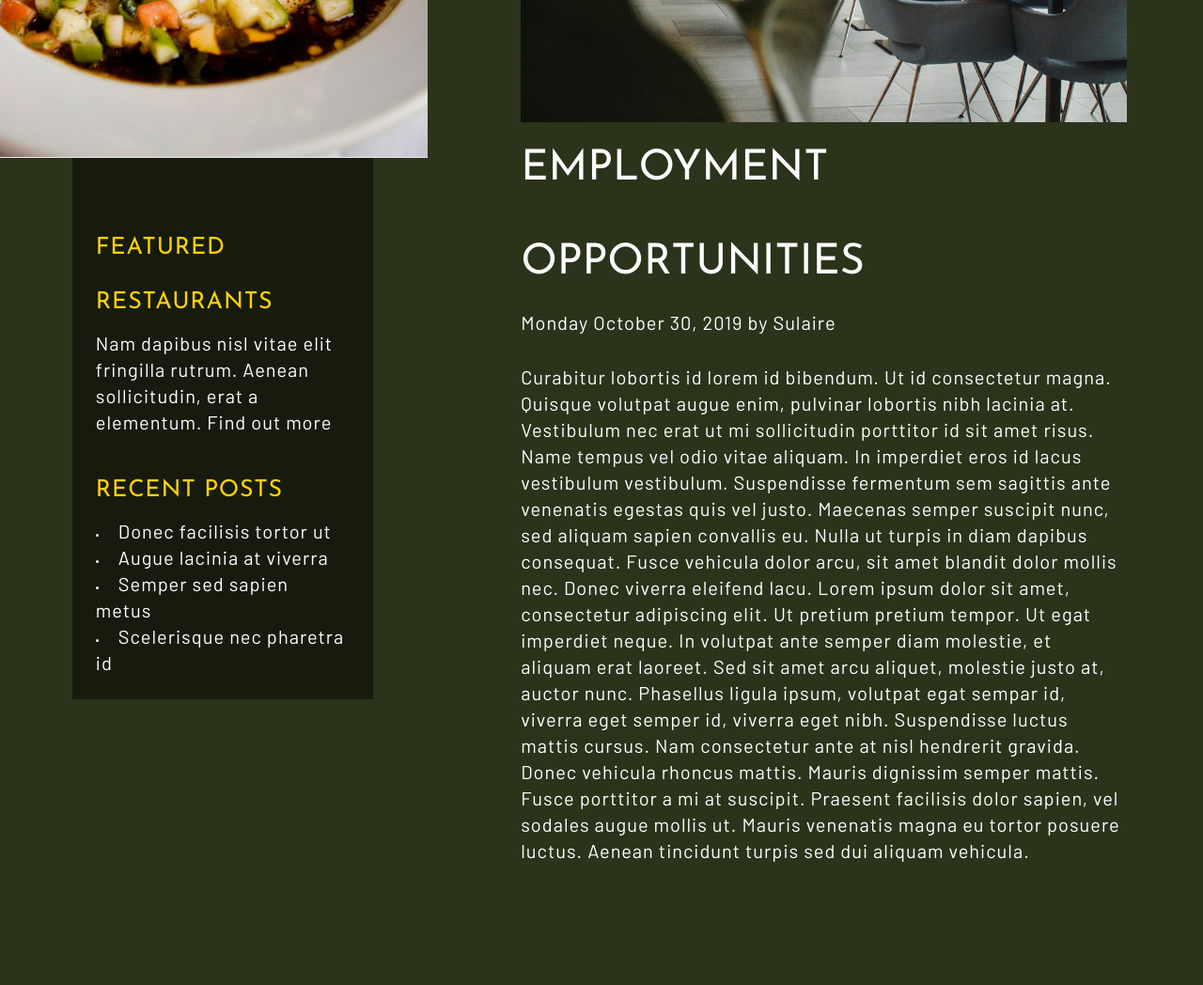
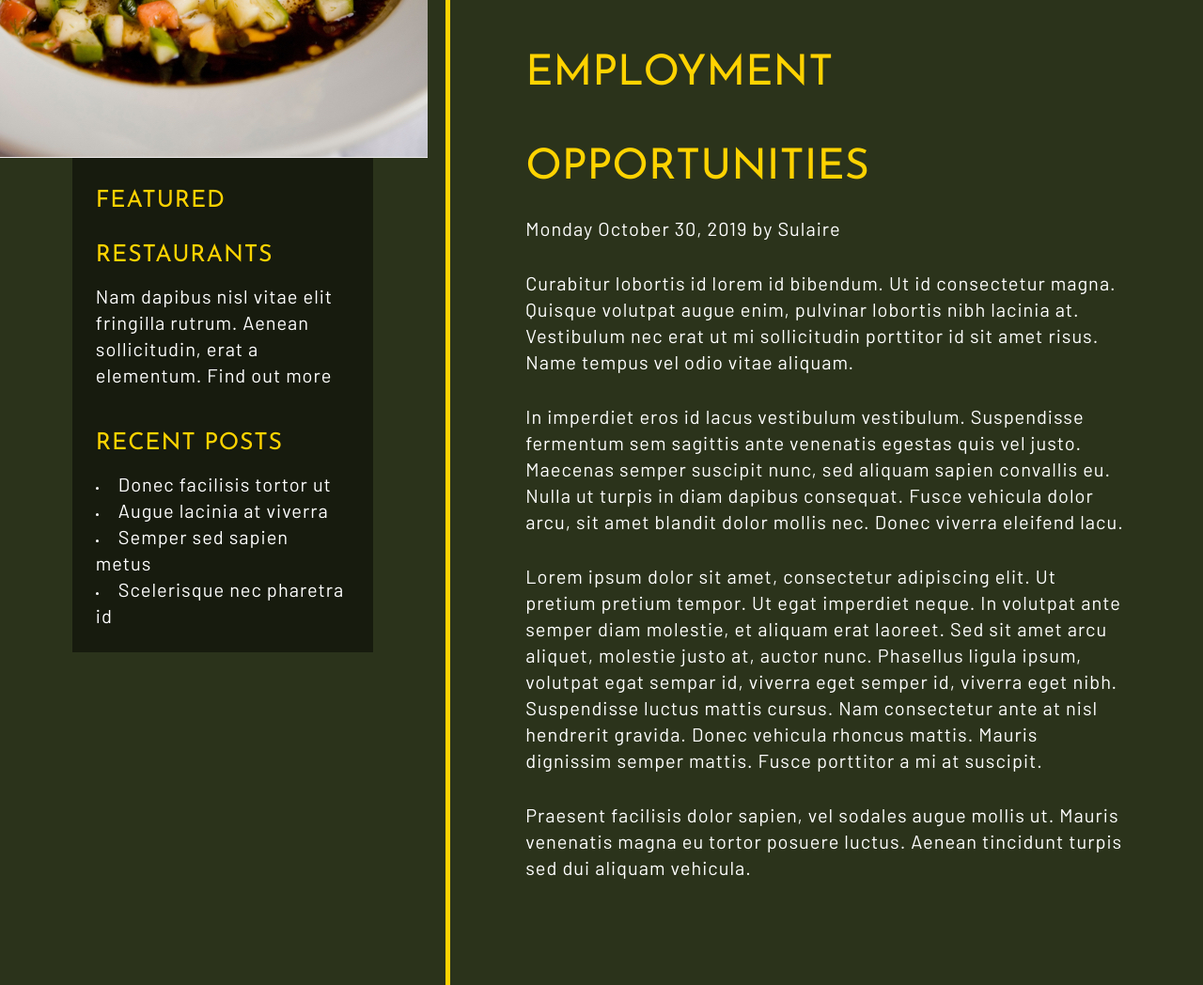
Before and after one commit to code-mich/Michelle-Wong-projectOne, a plain HTML site: page blog.html in a window 1280 px wide. Shown: the part 980-2028 px from the top of the page at 94% size. Drawn offline with Linux system fonts and the light colour scheme.

Commit message:
drafting blog styles

```diff
--- a/blog.html
+++ b/blog.html
@@ -85,17 +85,17 @@
                             enim,
                             pulvinar lobortis nibh lacinia at. Vestibulum nec erat ut mi sollicitudin porttitor id sit
                             amet
-                            risus. Name tempus vel odio vitae aliquam.
+                            risus. Name tempus vel odio vitae aliquam. </p>
 
-                            In imperdiet eros id lacus vestibulum vestibulum. Suspendisse fermentum sem sagittis ante
+                        <p>In imperdiet eros id lacus vestibulum vestibulum. Suspendisse fermentum sem sagittis ante
                             venenatis
                             egestas quis vel justo. Maecenas semper suscipit nunc, sed aliquam sapien convallis eu.
                             Nulla ut
                             turpis in diam dapibus consequat. Fusce vehicula dolor arcu, sit amet blandit dolor mollis
                             nec.
-                            Donec viverra eleifend lacu.
+                            Donec viverra eleifend lacu.</p>
 
-                            Lorem ipsum dolor sit amet, consectetur adipiscing elit. Ut pretium pretium tempor. Ut egat
+                        <p>Lorem ipsum dolor sit amet, consectetur adipiscing elit. Ut pretium pretium tempor. Ut egat
                             imperdiet neque. In volutpat ante semper diam molestie, et aliquam erat laoreet. Sed sit
                             amet
                             arcu
@@ -105,12 +105,11 @@
                             nisl
                             hendrerit gravida. Donec vehicula rhoncus mattis. Mauris dignissim semper mattis. Fusce
                             porttitor a
-                            mi at suscipit.
+                            mi at suscipit.</p>
 
-                            Praesent facilisis dolor sapien, vel sodales augue mollis ut. Mauris venenatis magna eu
+                        <p>Praesent facilisis dolor sapien, vel sodales augue mollis ut. Mauris venenatis magna eu
                             tortor
-                            posuere luctus. Aenean tincidunt turpis sed dui aliquam vehicula.
-                        </p>
+                            posuere luctus. Aenean tincidunt turpis sed dui aliquam vehicula.</p>
                     </div> <!-- end of .blogText -->
                 </div> <!-- end of .blogContainer s-->
             </section>
--- a/styles/sass/partials/_sections.scss
+++ b/styles/sass/partials/_sections.scss
@@ -178,44 +178,45 @@ section {
 }
 
 .blogMain {
-    display: flex;
-    flex-direction: row;
     justify-content: space-between;
 }
 
 .rightContainer {
-    display: flex;
-    flex-direction: column;
     width: 63%;
-}
+    position: relative;
+    h2,
+    .dates {
+        color: $accents;
+    }
+    .blogPost,
+    .blogComments {
+    align-content: flex-end;
+    }
 
-.blogWrapper {
-    width: 80%;
-    margin: 0 auto;
-}
+    .blogImg {
+        box-shadow: $leftShadow;
+        position: absolute;
+        top: -7%;
+        right: 0;
+    }
 
-.blogPost {
-    display: flex;
-    flex-direction: column;
-    flex-wrap: wrap;
     .blogText {
-        display: flex;
-        flex-direction: column;
+        border-left: 5px solid $accents;
+        border-bottom: 5px solid $accents;
+        padding: 40% 10% 10%;
+        .dates {
+            color: $textColor;
+        }
+    }
+
+    .blogComments {
+        padding-top: 0;
+        .blogWrapper {
+            width: 90%;
+        }
     }
 }
 
-.blogComments {
-    display: flex;
-    flex-direction: column;
-    .commentSegment {
-        display: flex;
-        flex-direction: row;
-    }
-    .commentText {
-        display: flex;
-        flex-direction: column;
-    }
-}
 
 aside {
     width: 25%;
@@ -231,7 +232,7 @@ aside {
         left: 0;
     }
     .asideText {
-        padding-top: 500px;
+        padding-top: 450px;
     }
     h4 {
         color: $accents;
```
Also changed, not shown: contact.html (+1 -1 lines), styles/styles.css.
